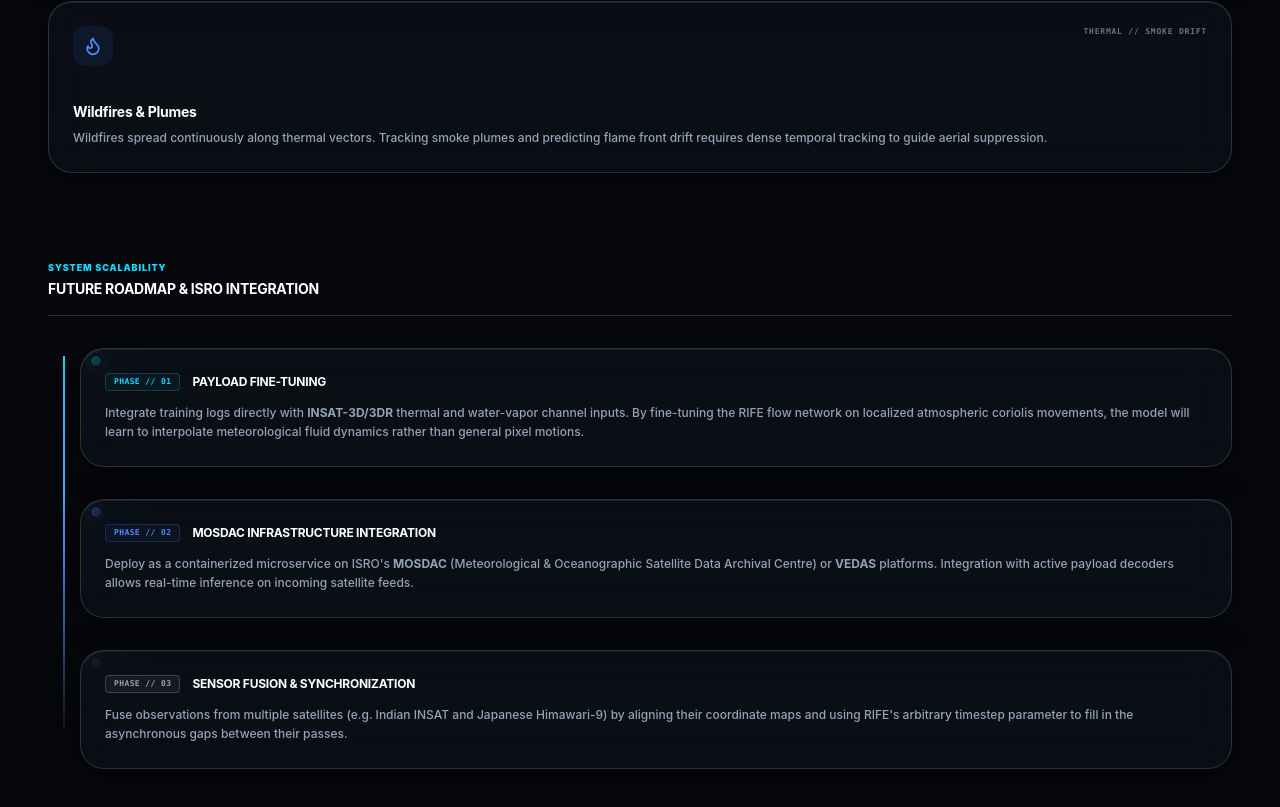
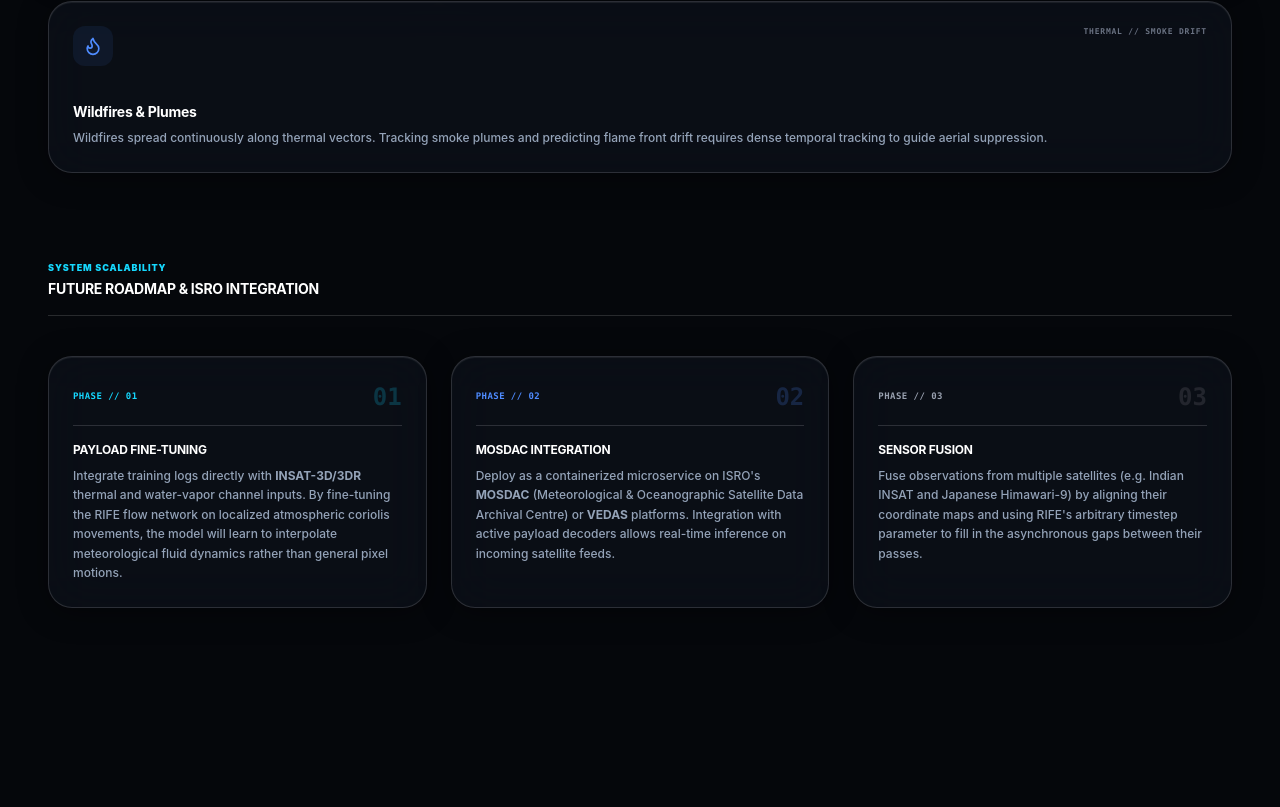
Before and after one commit to harshshirke66/SATFLOW-AI, a Next.js app in the folder frontend/: page /about in a window 1280 px wide. Shown: the part 1553-2360 px from the top of the page. After the commit the page ends 2241 px from the top, so only its background shows below. Built offline with nearby package versions, Linux system fonts and the light colour scheme.

Commit message:
style(about): replace vertical timeline with horizontal numbered card grid to resolve alignment issues

```diff
--- a/frontend/app/about/page.tsx
+++ b/frontend/app/about/page.tsx
@@ -296,29 +296,24 @@ export default function AboutPage() {
         </motion.div>
       </div>
 
-      {/* Roadmap section (vertical track style) */}
-      <div className="space-y-8 relative z-10">
+      {/* Roadmap section (horizontal card grid) */}
+      <div className="space-y-6 relative z-10">
         <div className="pb-4 border-b border-white/5">
           <span className="text-[9px] font-black text-accent-primary tracking-widest uppercase">System Scalability</span>
-          <h2 className="text-sm font-black text-white uppercase tracking-wider mt-0.5">Future Roadmap & ISRO Integration</h2>
+          <h2 className="text-sm font-black text-white uppercase tracking-wider mt-0.5 font-bold">Future Roadmap & ISRO Integration</h2>
         </div>
 
-        <div className="relative pl-6 md:pl-8 space-y-8">
-          {/* Vertical connecting pipe */}
-          <div className="absolute left-[11px] md:left-[15px] top-2 bottom-2 w-0.5 bg-gradient-to-b from-accent-primary via-accent-secondary to-white/5" />
-
+        <div className="grid grid-cols-1 md:grid-cols-3 gap-6 pt-4">
           {/* Phase 1 */}
-          <div className="relative space-y-2 group">
-            {/* Timeline dot */}
-            <div className="absolute left-[5px] md:left-[9px] top-1.5 h-3.5 w-3.5 rounded-full bg-accent-primary border-2 border-bg-primary ring-4 ring-accent-primary/10 group-hover:scale-110 transition-transform" />
-
-            <div className="glass-panel p-6 rounded-3xl border border-white/5 space-y-3">
-              <div className="flex flex-wrap items-center gap-3">
-                <span className="text-[8px] font-mono text-accent-primary font-bold uppercase tracking-wider border border-accent-primary/20 px-2 py-0.5 rounded bg-accent-primary/5">
+          <div className="glass-panel p-6 rounded-3xl border border-white/5 space-y-4 group hover:border-accent-primary/30 transition-all duration-300 relative overflow-hidden">
+            <div className="flex items-center justify-between border-b border-white/5 pb-3">
+              <span className="text-[9px] font-mono text-accent-primary font-bold uppercase tracking-wider">
                 PHASE // 01
               </span>
+              <span className="text-2xl font-black text-accent-primary/20 group-hover:text-accent-primary/40 transition-colors font-mono">01</span>
+            </div>
+            <div className="space-y-2">
               <h3 className="text-xs font-black uppercase tracking-wider text-white">Payload Fine-Tuning</h3>
-              </div>
               <p className="text-xs text-text-muted leading-relaxed font-medium">
                 Integrate training logs directly with <strong>INSAT-3D/3DR</strong> thermal and water-vapor channel inputs. By fine-tuning the RIFE flow network on localized atmospheric coriolis movements, the model will learn to interpolate meteorological fluid dynamics rather than general pixel motions.
               </p>
@@ -326,17 +321,15 @@ export default function AboutPage() {
           </div>
 
           {/* Phase 2 */}
-          <div className="relative space-y-2 group">
-            {/* Timeline dot */}
-            <div className="absolute left-[5px] md:left-[9px] top-1.5 h-3.5 w-3.5 rounded-full bg-accent-secondary border-2 border-bg-primary ring-4 ring-accent-secondary/10 group-hover:scale-110 transition-transform" />
-
-            <div className="glass-panel p-6 rounded-3xl border border-white/5 space-y-3">
-              <div className="flex flex-wrap items-center gap-3">
-                <span className="text-[8px] font-mono text-accent-secondary font-bold uppercase tracking-wider border border-accent-secondary/20 px-2 py-0.5 rounded bg-accent-secondary/5">
+          <div className="glass-panel p-6 rounded-3xl border border-white/5 space-y-4 group hover:border-accent-secondary/30 transition-all duration-300 relative overflow-hidden">
+            <div className="flex items-center justify-between border-b border-white/5 pb-3">
+              <span className="text-[9px] font-mono text-accent-secondary font-bold uppercase tracking-wider">
                 PHASE // 02
               </span>
-                <h3 className="text-xs font-black uppercase tracking-wider text-white">MOSDAC Infrastructure Integration</h3>
+              <span className="text-2xl font-black text-accent-secondary/20 group-hover:text-accent-secondary/40 transition-colors font-mono">02</span>
             </div>
+            <div className="space-y-2">
+              <h3 className="text-xs font-black uppercase tracking-wider text-white">MOSDAC Integration</h3>
               <p className="text-xs text-text-muted leading-relaxed font-medium">
                 Deploy as a containerized microservice on ISRO's <strong>MOSDAC</strong> (Meteorological & Oceanographic Satellite Data Archival Centre) or <strong>VEDAS</strong> platforms. Integration with active payload decoders allows real-time inference on incoming satellite feeds.
               </p>
@@ -344,17 +337,15 @@ export default function AboutPage() {
           </div>
 
           {/* Phase 3 */}
-          <div className="relative space-y-2 group">
-            {/* Timeline dot */}
-            <div className="absolute left-[5px] md:left-[9px] top-1.5 h-3.5 w-3.5 rounded-full bg-white/20 border-2 border-bg-primary ring-4 ring-white/5 group-hover:scale-110 transition-transform" />
-
-            <div className="glass-panel p-6 rounded-3xl border border-white/5 space-y-3">
-              <div className="flex flex-wrap items-center gap-3">
-                <span className="text-[8px] font-mono text-gray-400 font-bold uppercase tracking-wider border border-white/10 px-2 py-0.5 rounded bg-white/5">
+          <div className="glass-panel p-6 rounded-3xl border border-white/5 space-y-4 group hover:border-accent-primary/30 transition-all duration-300 relative overflow-hidden">
+            <div className="flex items-center justify-between border-b border-white/5 pb-3">
+              <span className="text-[9px] font-mono text-gray-400 font-bold uppercase tracking-wider">
                 PHASE // 03
               </span>
-                <h3 className="text-xs font-black uppercase tracking-wider text-white">Sensor Fusion & Synchronization</h3>
+              <span className="text-2xl font-black text-white/10 group-hover:text-accent-primary/30 transition-colors font-mono">03</span>
             </div>
+            <div className="space-y-2">
+              <h3 className="text-xs font-black uppercase tracking-wider text-white">Sensor Fusion</h3>
               <p className="text-xs text-text-muted leading-relaxed font-medium">
                 Fuse observations from multiple satellites (e.g. Indian INSAT and Japanese Himawari-9) by aligning their coordinate maps and using RIFE's arbitrary timestep parameter to fill in the asynchronous gaps between their passes.
               </p>
```
Lines whose indentation alone changed are shown as unchanged.
